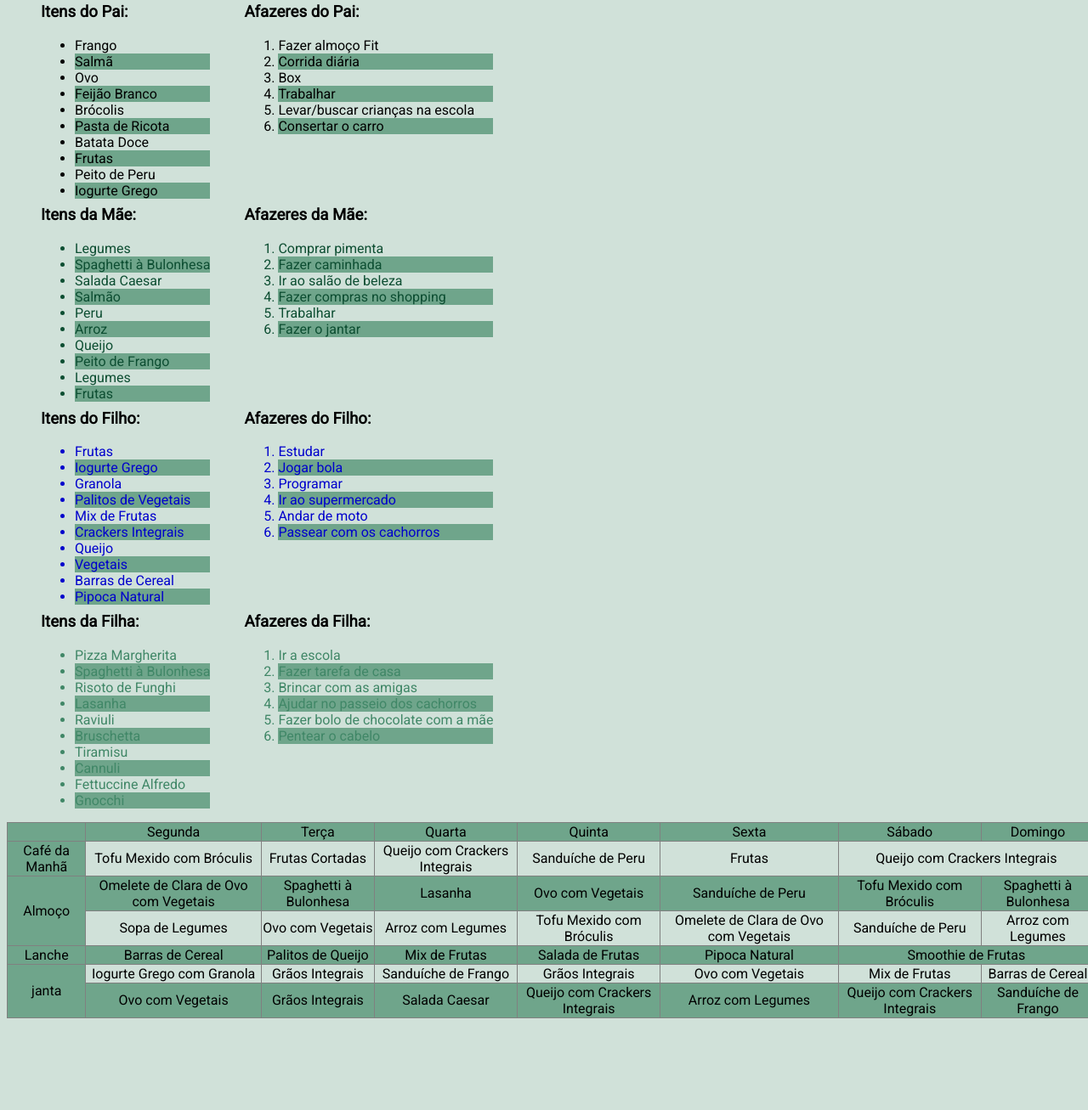
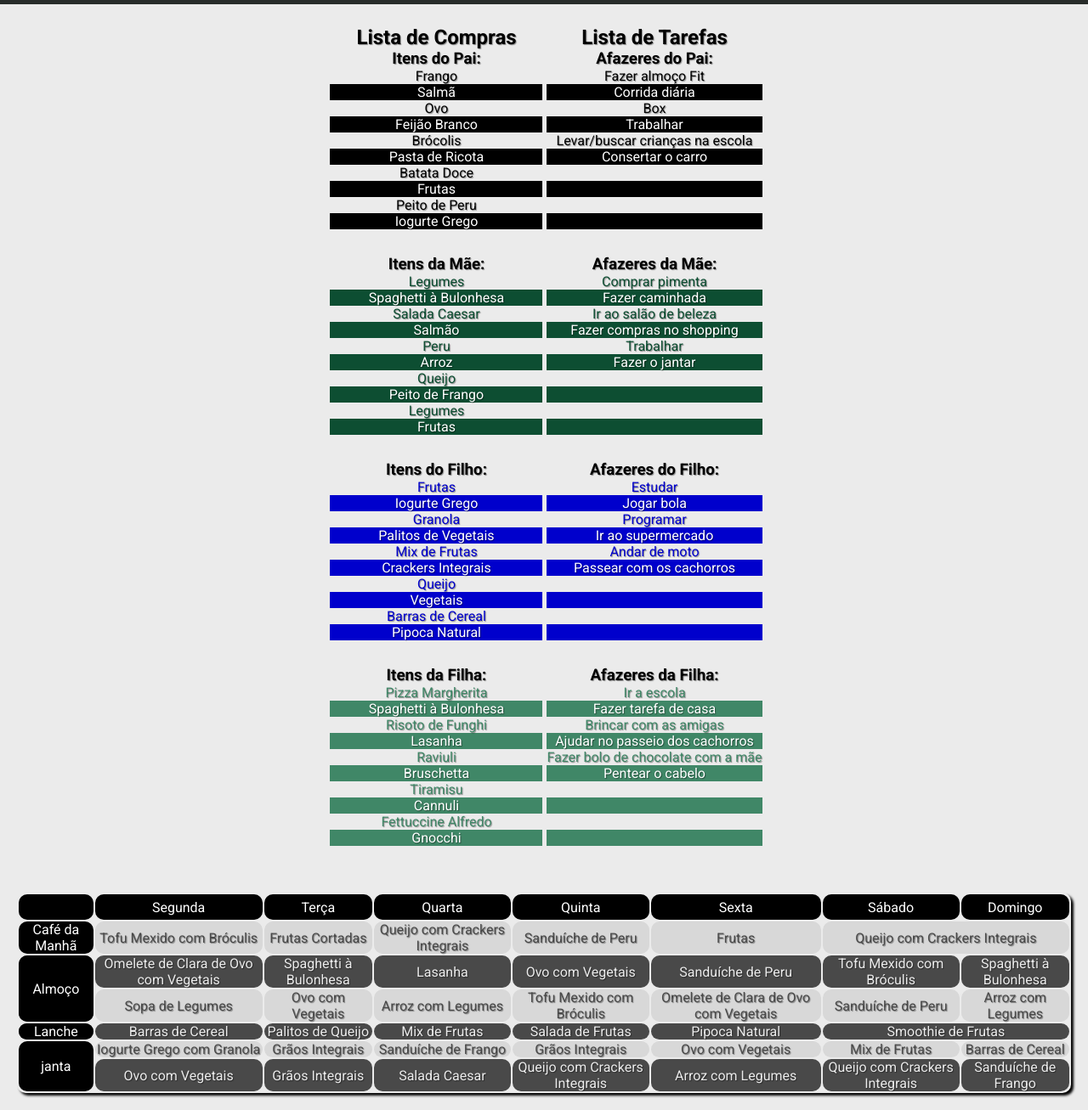
Before and after one commit to arthurcaaldas/projetosAdatech, a plain HTML site: page Modulo - 01 - Front End Estático (HTML e CSS)/aula-02/Atividade 6 - Organização Familiar/index.html in a window 1280 px wide. Shown: the part 73-1380 px from the top of the page at 85% size. Before the commit the page ends 1280 px from the top, so only its background shows below. Drawn offline with Linux system fonts and the light colour scheme.

Commit message:
alterando css lista/tabela

```diff
--- a/Modulo - 01 - Front End Estático (HTML e CSS)/aula-02/Atividade 6 - Organização Familiar/index.html
+++ b/Modulo - 01 - Front End Estático (HTML e CSS)/aula-02/Atividade 6 - Organização Familiar/index.html
@@ -8,8 +8,15 @@
 </head>
 <body>
 
- <div class="lista">
-  <section class="compras">
+ <header>
+  <h1>Organização Familiar</h1>
+ </header>
+
+ <main>
+  <section class="lista">
+
+   <div class="compras">
+
     <h2>Lista de Compras</h2>
 
     <div class="pai">
@@ -75,10 +82,10 @@
       <li>Gnocchi</li>
      </ul>
     </div>
-
+   </div>
   </section>
 
-  <section>
+  <section class="lista">
    <h2>Lista de Tarefas</h2>
 
    <div class="pai">
@@ -90,6 +97,11 @@
      <li>Trabalhar</li>
      <li>Levar/buscar crianças na escola</li>
      <li>Consertar o carro</li>
+     <li>&nbsp;</li>
+     <li>&nbsp;</li>
+     <li>&nbsp;</li>
+     <li>&nbsp;</li>
+
     </ol>
    </div>
 
@@ -102,6 +114,11 @@
      <li>Fazer compras no shopping</li>
      <li>Trabalhar</li>
      <li>Fazer o jantar</li>
+     <li>&nbsp;</li>
+     <li>&nbsp;</li>
+     <li>&nbsp;</li>
+     <li>&nbsp;</li>
+
     </ol>
    </div>
 
@@ -114,6 +131,11 @@
      <li>Ir ao supermercado</li>
      <li>Andar de moto</li>
      <li>Passear com os cachorros</li>
+     <li>&nbsp;</li>
+     <li>&nbsp;</li>
+     <li>&nbsp;</li>
+     <li>&nbsp;</li>
+
     </ol>
    </div>
 
@@ -126,11 +148,16 @@
      <li>Ajudar no passeio dos cachorros</li>
      <li>Fazer bolo de chocolate com a mãe</li>
      <li>Pentear o cabelo</li>
+     <li>&nbsp;</li>
+     <li>&nbsp;</li>
+     <li>&nbsp;</li>
+     <li>&nbsp;</li>
     </ol>
    </div>
-  </div>
+  </section>
+ </main>
 
-  <section>
+ <section class="table">
   <table border="1px">
 
    <thead>
--- a/Modulo - 01 - Front End Estático (HTML e CSS)/aula-02/Atividade 6 - Organização Familiar/style.css
+++ b/Modulo - 01 - Front End Estático (HTML e CSS)/aula-02/Atividade 6 - Organização Familiar/style.css
@@ -1,17 +1,52 @@
-@import url('https://fonts.googleapis.com/css2?family=Roboto&display=swap');
+@import url('https://fonts.googleapis.com/css2?family=Poppins:wght@100;400;700&family=Roboto:wght@100;400;700&display=swap');
+
+*,
+*:after,
+*:before {
+ margin: 0;
+ padding: 0;
+ border: 0;
+ vertical-align: baseline;
+ box-sizing: border-box;
+
+}
 
 body {
+ background-color: #ebebeb;
+ text-shadow: 1px 1px 1px rgba(0, 0, 0, .4);
  font-family: 'roboto';
+ text-align: center;
+
  width: 100%;
- background-color: #d0e1d9;
+ margin: 0 auto;
+
 }
 
-ol, ul {
- height: 180px;
+header {
+ color: #fff;
+ background-color: #282c2a;
+ text-align: center;
+ text-transform: uppercase;
+
+ padding: 20px;
+ margin-bottom: 20px;
 }
 
-.pai {
- background-color: whiter;
+main {
+ display: flex;
+ justify-content: center;
+ align-items: center;
+}
+
+/* ---CSS LISTAS--- */
+
+ol, ul {
+ height: 220px;
+}
+
+li {
+ min-width: 250px;
+ list-style: none;
 }
 
 .mae li {
@@ -27,33 +62,86 @@ ol, ul {
 }
 
 .lista {
- width: 70%;
+ max-width: 400px;
+
  display: flex;
+ flex-direction: column;
+ justify-content: space-around;
 }
 
 .compras {
- padding: 0 40px;
+ padding: 5px;
 }
+
+.pai li:nth-child(even) {
+ color: #fff;
+ background-color: #000;
+}
+
+.mae li:nth-child(even) {
+ color: #fff;
+ background-color: #0d4e32;
+}
+
+.filho li:nth-child(even) {
+ color: #fff;
+ background-color: rgb(0, 0, 204);
+}
+
+.filha li:nth-child(even) {
+ color: #fff;
+ background-color: #408767;
+}
+
+/* ---CSS TABELAS--- */
+
 
 table {
  text-align: center;
- border-collapse: collapse;
 
- margin-top: 10px;
+ box-shadow: 3px 3px 3px #000;
+ border-radius: 10px;
+
+ margin: 20px;
+}
+
+.table {
+
 }
 
 .week td {
- background-color: #6fa58b ;
+ color: #fff;
+ background-color: #000;
+ height: 30px;
+
+ border-radius: 10px;
+
+ vertical-align: middle;
+
 }
 
 .turn {
- background-color: #6fa58b ;
+ color: #fff;
+ background-color: #000;
+
+ border-radius: 10px;
+
+ vertical-align: middle;
+
+}
+
+td {
+ border-radius: 10px;
+ vertical-align: middle;
+
 }
 
 tr:nth-child(even) {
- background-color: #6fa58b;
+ color: #ebebeb;
+ background-color: rgb(73, 73, 73);
 }
 
-li:nth-child(even) {
- background-color: #6fa58b;
+tr:nth-child(odd) {
+ color: rgb(73, 73, 73);
+ background-color: rgb(216, 216, 216);
 }
```
Lines whose indentation alone changed are shown as unchanged.
